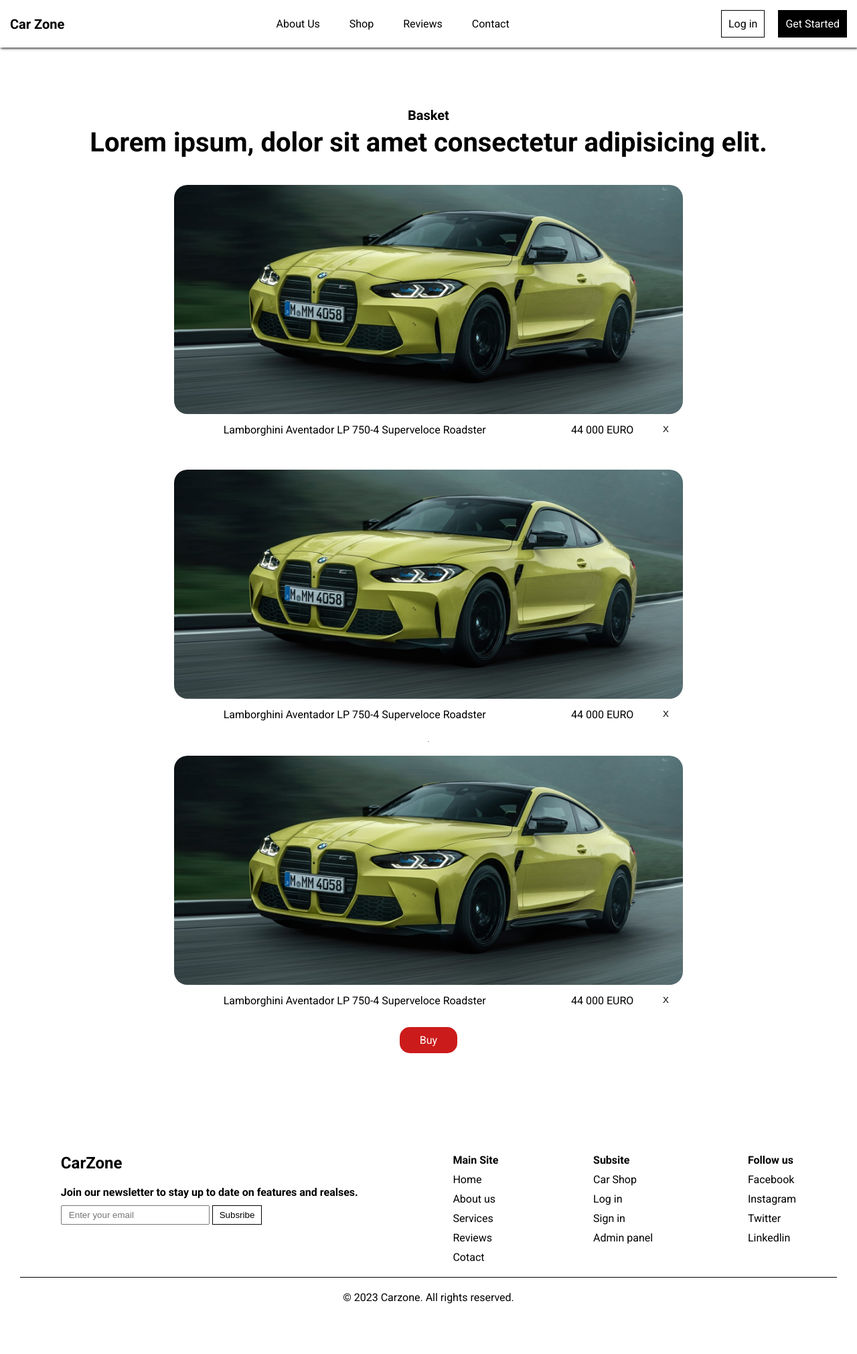
After one commit to MaciejMi/CarZone, a PHP site: page /site/basket.html in a window 1280 px wide. The commit adds this page. Shown: the whole page at 67% size. Run offline with PHP 8.4, Linux system fonts and the light colour scheme.

Commit message:
add shop basket site

```diff
--- a/css/style.css
+++ b/css/style.css
@@ -734,6 +734,45 @@ a {
   color: #fff;
 }
 
+.basket {
+  padding-top: 16rem;
+}
+.basket .section__text-box {
+  display: flex;
+  align-items: center;
+  width: 100%;
+}
+.basket__list {
+  display: flex;
+  align-items: center;
+  flex-direction: column;
+  border-radius: 15px;
+}
+.basket__list .card {
+  max-width: 800px;
+  text-align: center;
+  padding: 2rem;
+}
+.basket__list .card img {
+  width: 100%;
+}
+.basket__list .card .text {
+  padding: 1rem;
+  position: relative;
+  display: flex;
+  justify-content: space-around;
+}
+.basket__list .card .text button {
+  position: absolute;
+  right: 20px;
+}
+.basket__list .btn {
+  padding: 1rem 3rem;
+  background-color: #cc1b1b;
+  color: #fff;
+  border-radius: 15px;
+}
+
 @media (min-width: 576px) {
   .header__image .bg-shadow .text-content h1 {
     font-size: 4.5rem;
--- a/scss/style.scss
+++ b/scss/style.scss
@@ -789,6 +789,45 @@ a {
 	}
 }
 
+.basket {
+	padding-top: 16rem;
+	.section__text-box {
+		display: flex;
+		align-items: center;
+		width: 100%;
+	}
+	&__list {
+		display: flex;
+		align-items: center;
+		flex-direction: column;
+		border-radius: 15px;
+		.card {
+			max-width: 800px;
+			text-align: center;
+			padding: 2rem;
+			img {
+				width: 100%;
+			}
+			.text {
+				padding: 1rem;
+				position: relative;
+				display: flex;
+				justify-content: space-around;
+				button {
+					position: absolute;
+					right: 20px;
+				}
+			}
+		}
+		.btn {
+			padding: 1rem 3rem;
+			background-color: c.$red;
+			color: #fff;
+			border-radius: 15px;
+		}
+	}
+}
+
 @media (min-width: 576px) {
 	.header {
 		&__image {
--- /dev/null
+++ b/site/basket.html
@@ -0,0 +1,134 @@
+<!DOCTYPE html>
+<html lang="pl">
+
+<head>
+    <meta charset="UTF-8">
+    <meta http-equiv="X-UA-Compatible" content="IE=edge">
+    <meta name="viewport" content="width=device-width, initial-scale=1.0">
+    <meta name="title" content="CarZone">
+    <meta name="description" content="The best online service where you can choose your dream vehicle. ">
+    <meta name="keywords" content="cars, vehicles, parts, schop, carshop">
+    <meta name="robots" content="index, follow">
+    <meta http-equiv="Content-Type" content="text/html; charset=utf-8">
+    <meta name="language" content="pl">
+    <title>CarZone - Basket</title>
+    <!-- Tabler icons -->
+    <link rel="stylesheet" href="https://cdn.jsdelivr.net/npm/@tabler/icons-webfont@latest/tabler-icons.min.css">
+    <!-- Fonts -->
+    <link rel="preconnect" href="https://fonts.googleapis.com">
+    <link rel="preconnect" href="https://fonts.gstatic.com" crossorigin>
+    <link href="https://fonts.googleapis.com/css2?family=Roboto:wght@300;400;700&display=swap" rel="stylesheet">
+    <!-- CSS -->
+    <link rel="stylesheet" href="../css/style.css">
+    <!-- Main script js -->
+    <script src="../js/shop.js" defer></script>
+    <script src="../js/main.js" defer></script>
+</head>
+
+<body>
+    <nav class="nav">
+        <div class="wrapper">
+            <a href="#" class="nav__title">Car Zone</a>
+            <div class="nav__links nav__links--desktop ">
+                <a href="#" class="nav__item">About Us</a>
+                <a href="#" class="nav__item">Shop</a>
+                <a href="#" class="nav__item">Reviews</a>
+                <a href="#" class="nav__item">Contact</a>
+            </div>
+            <div class="nav__buttons nav__buttons--desktop">
+                <a href="#" class="nav__button">Log in</a>
+                <a href="#" class="nav__button">Get Started</a>
+            </div>
+            <button class="nav__menu">
+                <div class="bar"></div>
+                <div class="bar"></div>
+                <div class="bar"></div>
+            </button>
+        </div>
+        <div class="nav__links nav__links--mobile ">
+            <a href="#" class="nav__item">About Us</a>
+            <a href="#" class="nav__item">Shop</a>
+            <a href="#" class="nav__item">Reviews</a>
+            <a href="#" class="nav__item">Contact</a>
+            <a href="#" class="nav__item nav__button">Log in</a>
+            <a href="#" class="nav__item nav__button">Get Started</a>
+        </div>
+    </nav>
+    <main class="main">
+        <section class="section basket">
+            <div class="section__text-box">
+                <h2 class="section__title">Basket</h2>
+                <h1 class="section__header">Lorem ipsum, dolor sit amet consectetur adipisicing elit. </h1>
+            </div>
+            <div class="basket__list">
+                <div class="card">
+                    <img src="../img/offer3.jpg" alt="">
+                    <div class="text">
+                        <p>Lamborghini Aventador LP 750-4 Superveloce Roadster</p>
+                        <p>44 000 EURO</p>
+                        <button>X</button>
+                    </div>
+                </div>
+                <div class="card">
+                    <img src="../img/offer3.jpg" alt="">
+                    <div class="text">
+                        <p>Lamborghini Aventador LP 750-4 Superveloce Roadster</p>
+                        <p>44 000 EURO</p>
+                        <button>X</button>
+                    </div>
+                </div>
+                <hr>
+                <div class="card">
+                    <img src="../img/offer3.jpg" alt="">
+                    <div class="text">
+                        <p>Lamborghini Aventador LP 750-4 Superveloce Roadster</p>
+                        <p>44 000 EURO</p>
+                        <button>X</button>
+                    </div>
+                </div>
+
+                <a href="#" class="btn">Buy</a>
+            </div>
+        </section>
+    </main>
+    <footer class="footer section">
+        <div class="footer__top">
+            <div class="newsletter">
+                <h2>CarZone</h2>
+                <p>Join our newsletter to stay up to date on features and realses.</p>
+                <form action="">
+                    <input type="text" placeholder="Enter your email">
+
+                    <button type="submit">Subsribe</button>
+                </form>
+            </div>
+            <div>
+                <p>Main Site</p>
+                <a href="#">Home</a>
+                <a href="#">About us</a>
+                <a href="#">Services</a>
+                <a href="#">Reviews</a>
+                <a href="#">Cotact</a>
+            </div>
+            <div>
+                <p>Subsite</p>
+                <a href="#">Car Shop</a>
+                <a href="#">Log in</a>
+                <a href="#">Sign in</a>
+                <a href="#">Admin panel</a>
+            </div>
+            <div>
+                <p>Follow us</p>
+                <a href="#">Facebook</a>
+                <a href="#">Instagram</a>
+                <a href="#">Twitter</a>
+                <a href="#">Linkedlin</a>
+            </div>
+        </div>
+        <div class="footer__bottom">
+            <p>&copy; 2023 Carzone. All rights reserved.</p>
+        </div>
+    </footer>
+</body>
+
+</html>
```
Also changed, not shown: 1 other file.
